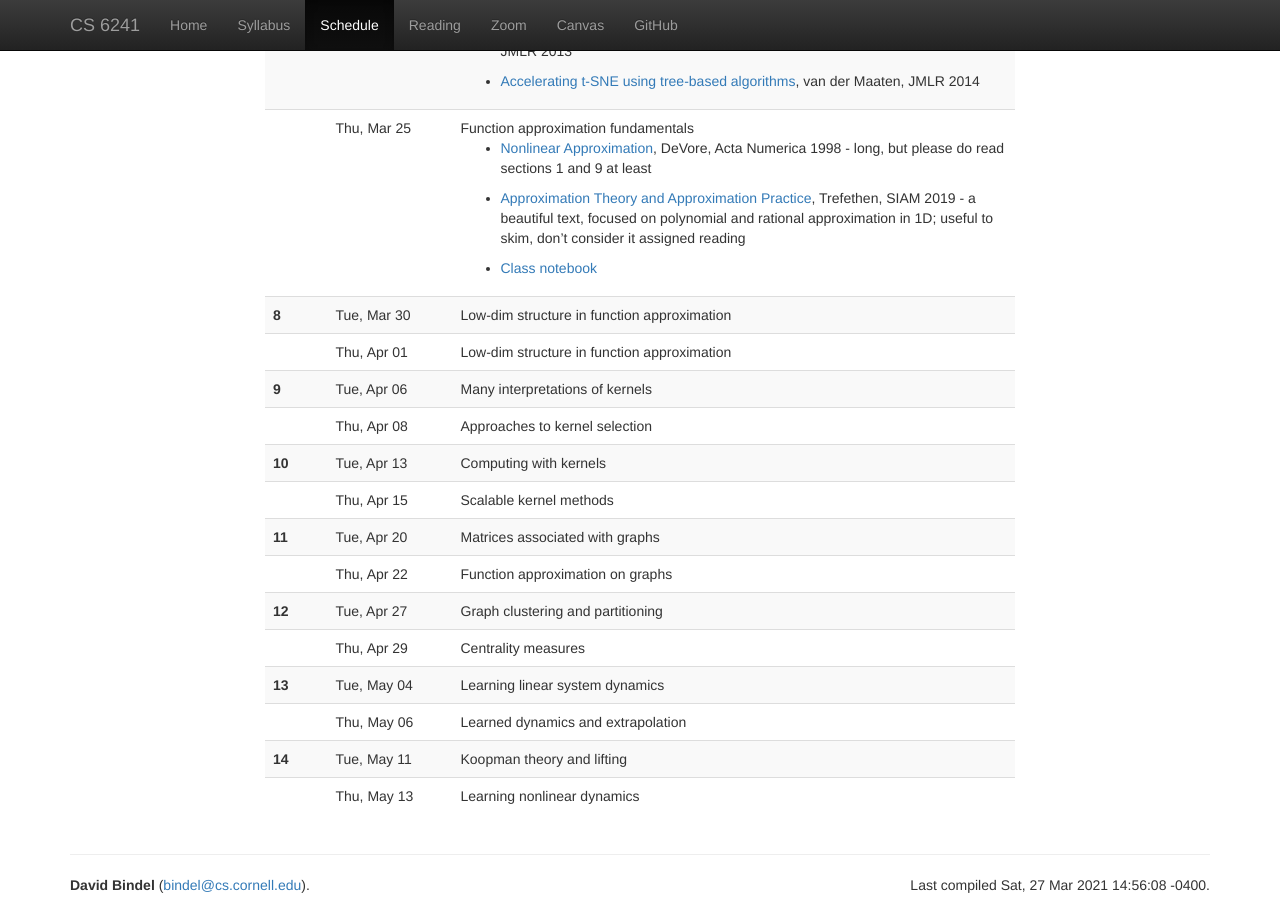
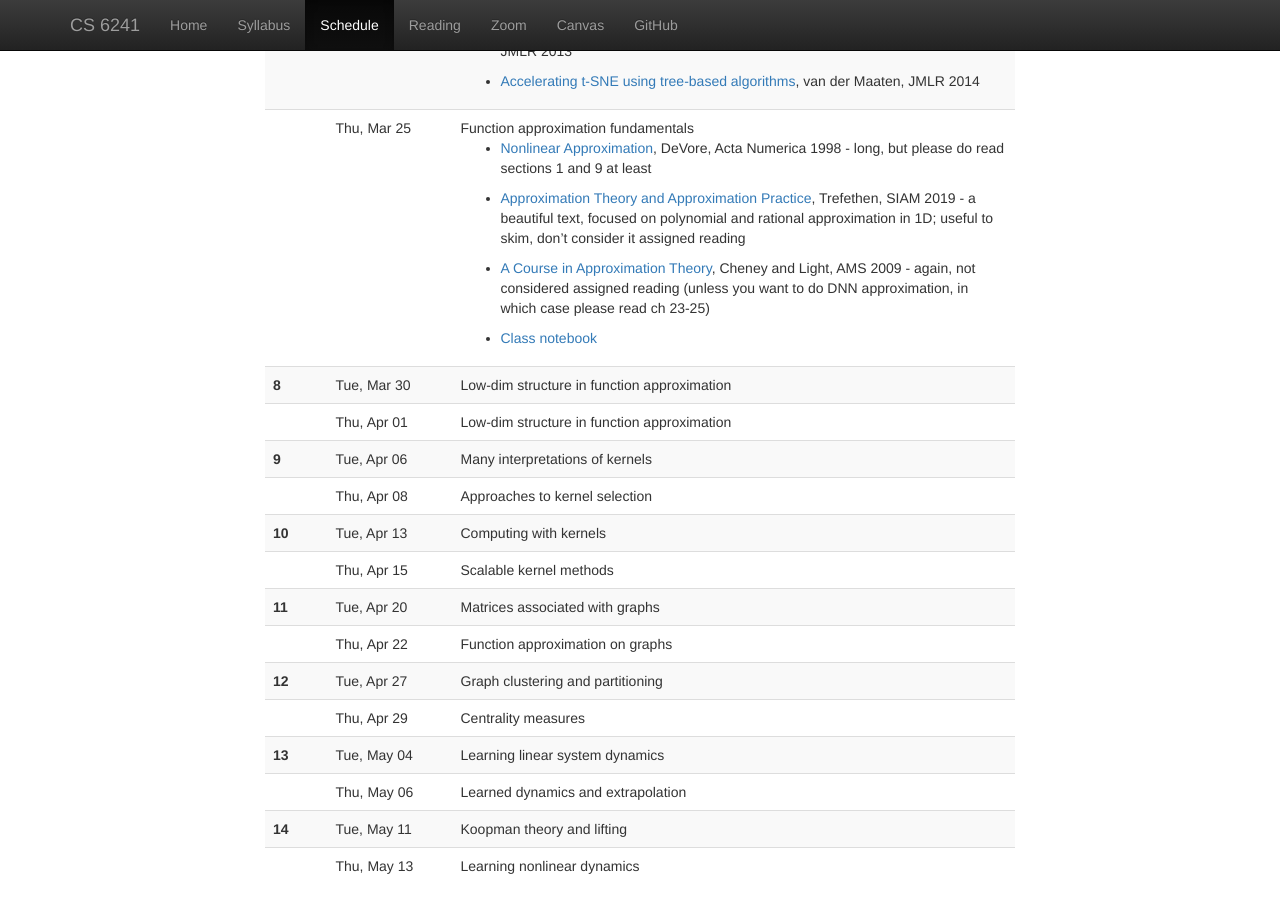
Before and after one commit to dbindel/cs6241-s21, a Jekyll site: the page built from web/schedule.html, in a window 1280 px wide and 900 px high, scrolled down 2819 px. Built offline with Jekyll 4.4.1, drawn with Linux system fonts in a browser that asks for light colours; nearby versions of some CDN libraries.

Commit message:
Add Cheney and Light book.

```diff
--- a/web/_data/lectures.yml
+++ b/web/_data/lectures.yml
@@ -191,6 +191,7 @@
   hw:
     - "[Nonlinear Approximation](https://www-cambridge-org.proxy.library.cornell.edu/core/journals/acta-numerica/article/nonlinear-approximation/C8E028C39B8A849690D0EC418516A934), DeVore, Acta Numerica 1998 - long, but please do read sections 1 and 9 at least"
     - "[Approximation Theory and Approximation Practice](https://epubs-siam-org.proxy.library.cornell.edu/doi/book/10.1137/1.9781611975949), Trefethen, SIAM 2019 - a beautiful text, focused on polynomial and rational approximation in 1D; useful to skim, don't consider it assigned reading"
+    - "[A Course in Approximation Theory](http://www.ams.org.proxy.library.cornell.edu/books/gsm/101/gsm101.pdf), Cheney and Light, AMS 2009 - again, not considered assigned reading (unless you want to do DNN approximation, in which case please read ch 23-25)"
     - "[Class notebook](meetings/nb-2021-03-25.ipynb)"
 #
 # ==================
```
